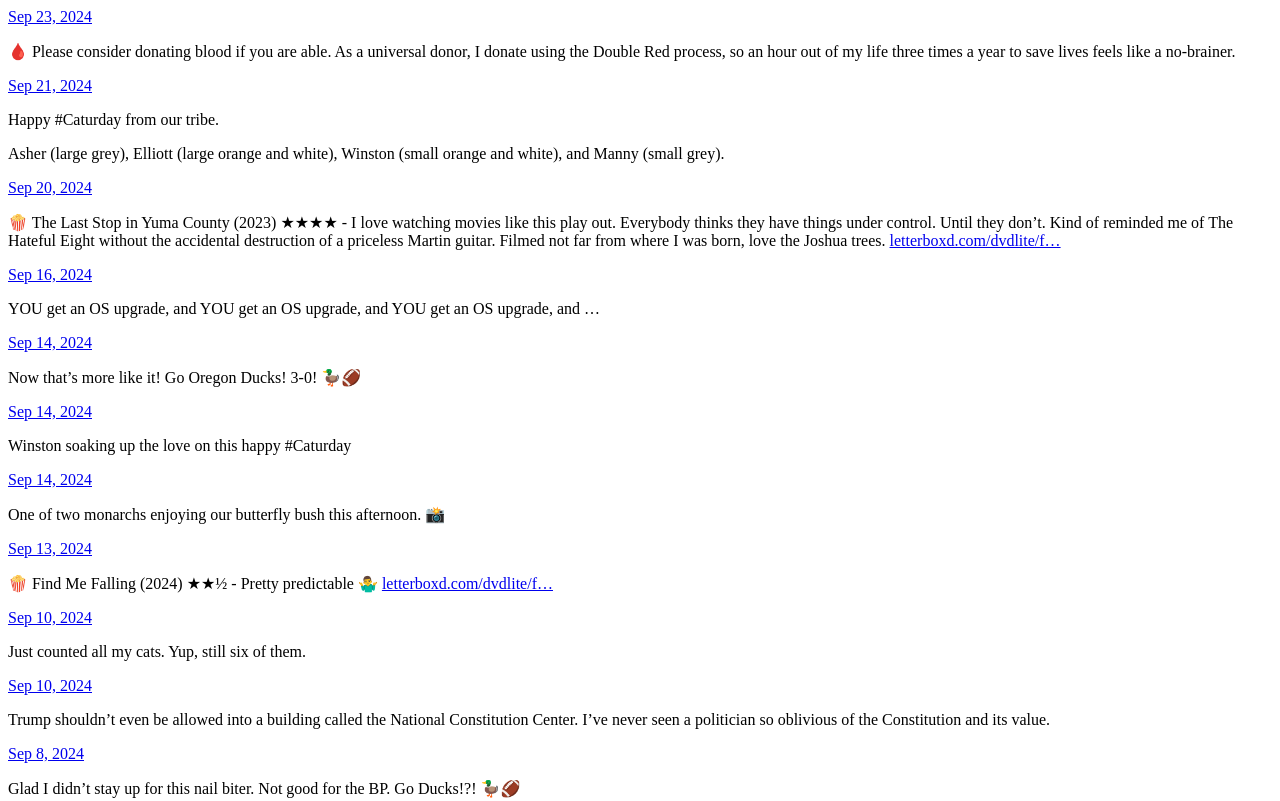
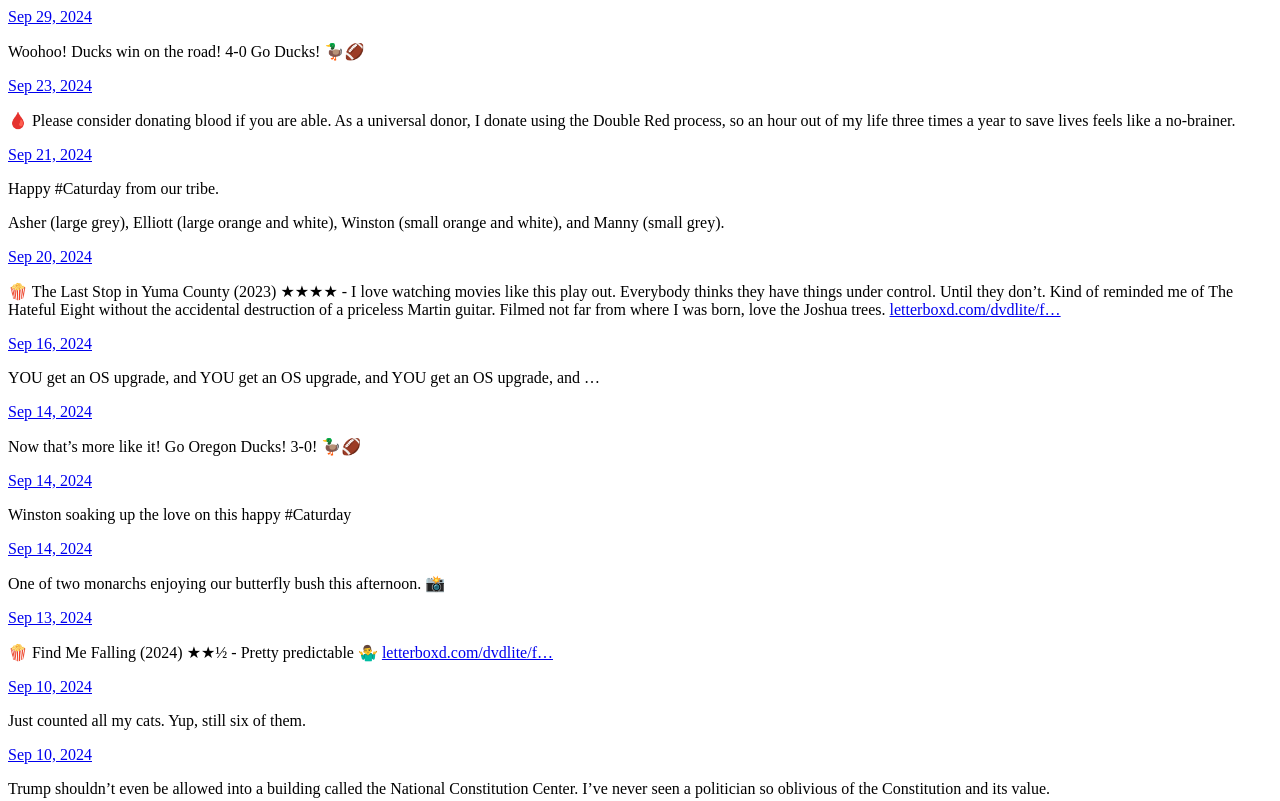
Before and after one commit to dvdlite/dvdlite.co-backup, a plain HTML site: page index.html in a window 1280 px wide. Shown: the top 801 px of the page. Drawn offline with Linux system fonts and the light colour scheme.

Commit message:
Archiving from Micro.blog.

```diff
--- a/index.html
+++ b/index.html
@@ -21,6 +21,18 @@
 <div class="h-feed">
 
 
+
+	  <div class="h-entry">
+
+
+		<a href="https://dvdlite.co/2024/09/29/woohoo-ducks-win.html" class="u-url"><time class="dt-published" datetime="2024-09-29 02:18:05 -0400">Sep 29, 2024</time></a>
+
+		<div class="e-content">
+			 <p>Woohoo! Ducks win on the road! 4-0 Go Ducks! 🦆🏈</p>
+<!-- raw HTML omitted -->
+
+		</div>
+	  </div>
 
 	  <div class="h-entry">
 
```
